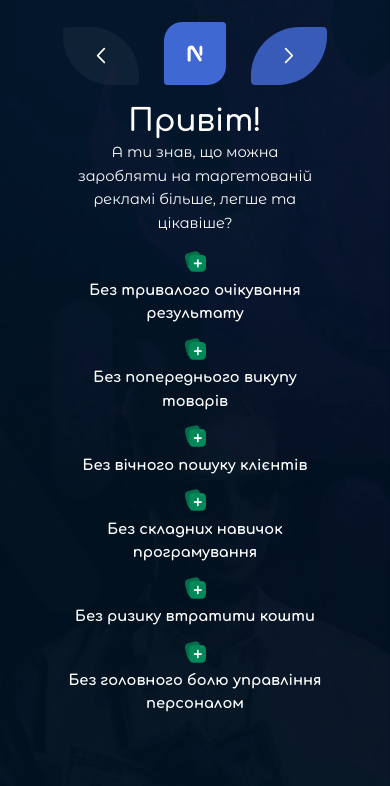
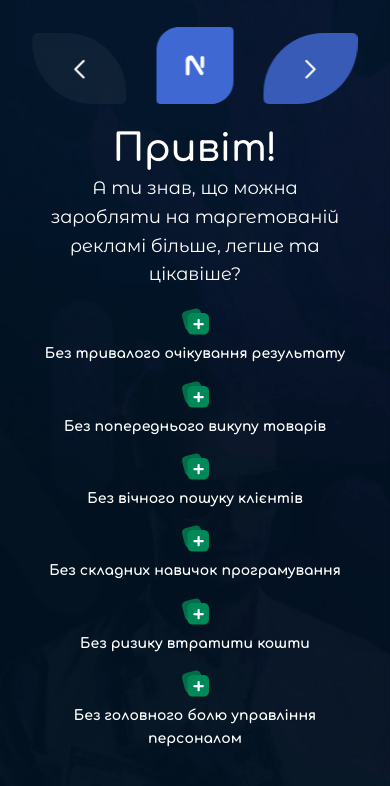
Before and after one commit to alex-main-academy/nervous-academy-presentation, a plain HTML site: page index.html in a window 390 px wide. Drawn offline with Linux system fonts and the light colour scheme.

Commit message:
change adaptation

```diff
--- a/sass/_utils.scss
+++ b/sass/_utils.scss
@@ -7,7 +7,7 @@ html {
     }
 
     @media screen and (max-width:767px) {
-        font-size: calc(100vw / 480 * 10);
+        font-size: 10px;
     }
 }
 
@@ -24,8 +24,12 @@ body {
     min-height: 100%;
     overflow: hidden;
 
+    @media screen and (max-width: 1280px) and (orientation: landscape) {
+        overflow-y: auto;
+    }
+
     @media screen and (max-width:767px) {
-        // overflow-y: auto;
+        overflow-y: scroll;
     }
 }
 
@@ -76,6 +80,10 @@ body {
         height: 50rem;
     }
 
+    @media screen and (max-width: 1280px) and (orientation: landscape) {
+        display: none;
+    }
+
     @media screen and (max-width:767px) {
         display: none;
     }
--- a/sass/components/_header.scss
+++ b/sass/components/_header.scss
@@ -65,6 +65,7 @@
 
 .header__button_prev {
     background-color: rgba(255, 255, 255, 0.05);
+    backdrop-filter: blur(15px);
     border-radius: .5rem 6rem;
 }
 
--- a/sass/components/_home.scss
+++ b/sass/components/_home.scss
@@ -1,8 +1,4 @@
 .home {
-    @media screen and (max-width:767px) {
-        padding-top: 13rem;
-    }
-
     .container {
         max-width: 170rem;
 
@@ -11,8 +7,9 @@
         }
 
         @media screen and (max-width:767px) {
-            max-width: 320px;
-            overflow: scroll;
+            max-width: 32rem;
+            padding-top: 13rem;
+            padding-bottom: 5rem;
         }
     }
 }
@@ -79,7 +76,7 @@
 
     @media screen and (max-width:767px) {
         margin-top: 1.8rem;
-        max-width: 32rem;
+        max-width: 100%;
         row-gap: 1.4rem;
     }
 }
@@ -172,5 +169,6 @@
     @media screen and (max-width:767px) {
         line-height: 1.6;
         text-align: center;
+        font-size: 1.4rem;
     }
 }
```
Also changed, not shown: css/index.css, 1 other file.
